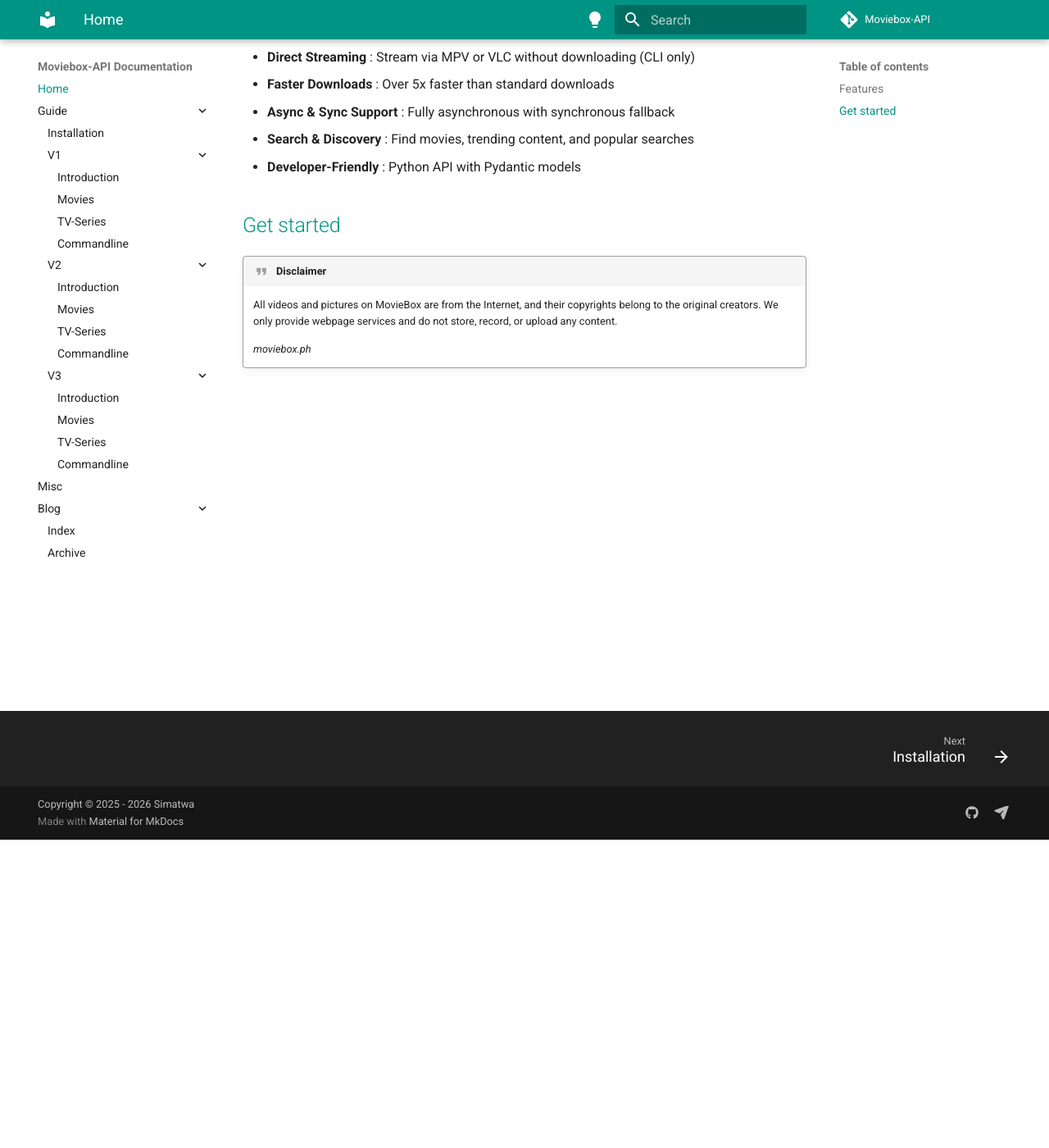
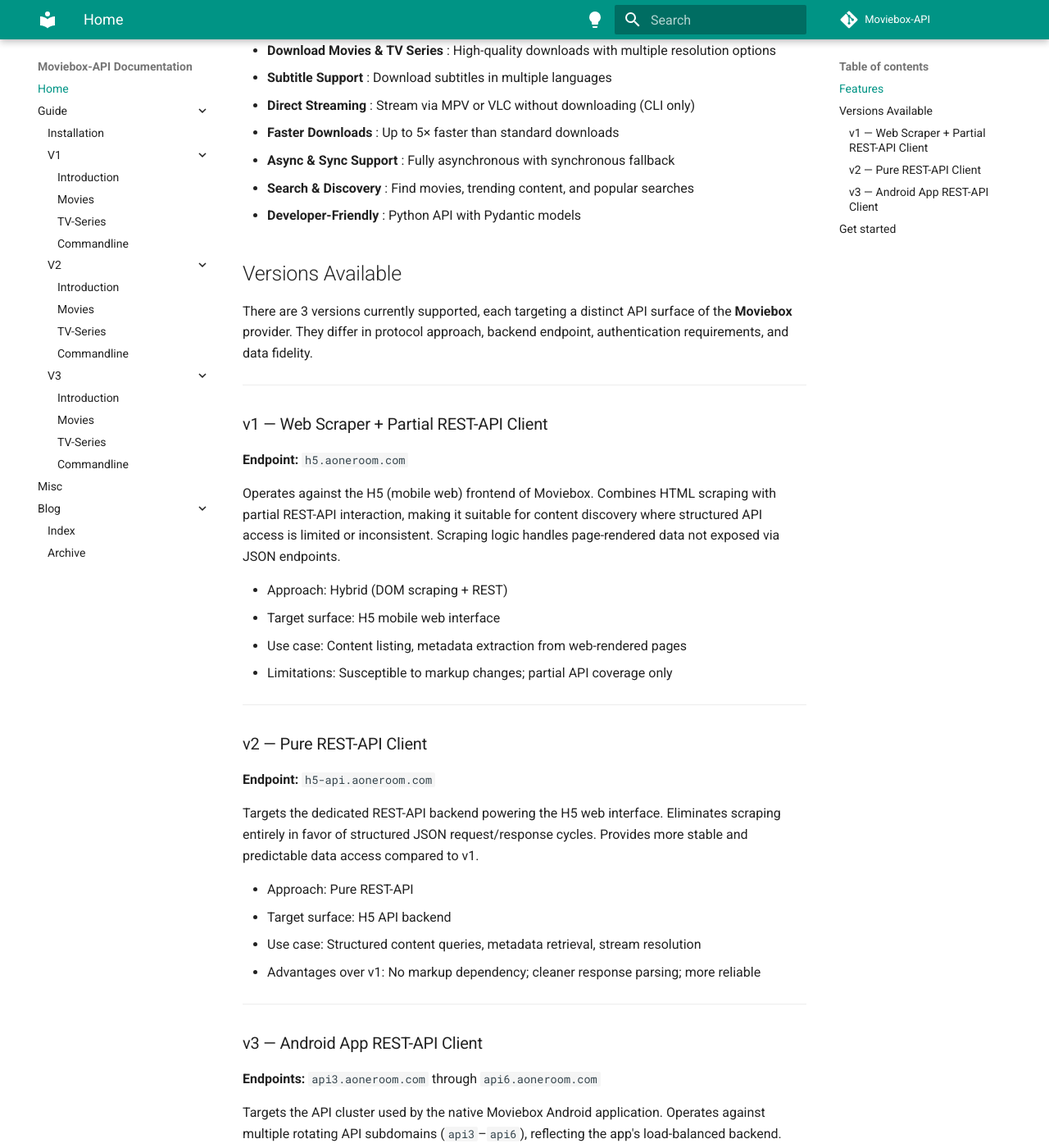
Before and after one commit to Simatwa/moviebox-api, an MkDocs documentation site: the page built from docs/index.md, in a window 1280 px wide and 1400 px high, scrolled down 376 px. Shown: the whole window at 82% size. Built offline with MkDocs 1.6.1 and Material for MkDocs 9.7.7, drawn with Linux system fonts in a browser that asks for light colours; comment, search, counter and statistics services are not loaded; some of the changed text lies outside the part shown.

Commit message:
docs(readme,documentation): include support for different versions info docs: Praise Moviebox content aggregation spirit

```diff
--- a/docs/index.md
+++ b/docs/index.md
@@ -14,13 +14,56 @@
 
 ## Features
 
-- **Download Movies & TV Series** : High-quality downloads with multiple resolution options
-- **Subtitle Support** : Download subtitles in multiple languages
-- **Direct Streaming** : Stream via MPV or VLC without downloading (CLI only)
-- **Faster Downloads** : Over 5x faster than standard downloads
-- **Async & Sync Support** : Fully asynchronous with synchronous fallback
-- **Search & Discovery** : Find movies, trending content, and popular searches
-- **Developer-Friendly** : Python API with Pydantic models
+* **Multi-Version Support** : Access multiple API versions (`v1`, `v2`, `v3`) for different provider services
+* **Download Movies & TV Series** : High-quality downloads with multiple resolution options
+* **Subtitle Support** : Download subtitles in multiple languages
+* **Direct Streaming** : Stream via MPV or VLC without downloading (CLI only)
+* **Faster Downloads** : Up to 5× faster than standard downloads
+* **Async & Sync Support** : Fully asynchronous with synchronous fallback
+* **Search & Discovery** : Find movies, trending content, and popular searches
+* **Developer-Friendly** : Python API with Pydantic models
+
+
+
+## Versions Available
+
+There are 3 versions currently supported, each targeting a distinct API surface of the **Moviebox** provider. They differ in protocol approach, backend endpoint, authentication requirements, and data fidelity.
+
+---
+
+### v1 — Web Scraper + Partial REST-API Client
+**Endpoint:** `h5.aoneroom.com`
+
+Operates against the H5 (mobile web) frontend of Moviebox. Combines HTML scraping with partial REST-API interaction, making it suitable for content discovery where structured API access is limited or inconsistent. Scraping logic handles page-rendered data not exposed via JSON endpoints.
+
+- Approach: Hybrid (DOM scraping + REST)
+- Target surface: H5 mobile web interface
+- Use case: Content listing, metadata extraction from web-rendered pages
+- Limitations: Susceptible to markup changes; partial API coverage only
+
+---
+
+### v2 — Pure REST-API Client
+**Endpoint:** `h5-api.aoneroom.com`
+
+Targets the dedicated REST-API backend powering the H5 web interface. Eliminates scraping entirely in favor of structured JSON request/response cycles. Provides more stable and predictable data access compared to v1.
+
+- Approach: Pure REST-API
+- Target surface: H5 API backend
+- Use case: Structured content queries, metadata retrieval, stream resolution
+- Advantages over v1: No markup dependency; cleaner response parsing; more reliable
+
+---
+
+### v3 — Android App REST-API Client
+**Endpoints:** `api3.aoneroom.com` through `api6.aoneroom.com`
+
+Targets the API cluster used by the native Moviebox Android application. Operates against multiple rotating API subdomains (`api3`–`api6`), reflecting the app's load-balanced backend. Typically exposes higher data fidelity, broader content coverage, and app-exclusive endpoints not available via the H5 surfaces.
+
+- Approach: Pure REST-API
+- Target surface: Android app backend (multi-host)
+- Use case: Full content catalog access, app-tier stream quality, extended metadata
+- Advantages over v1/v2: Wider endpoint coverage; app-grade API access; multi-host failover support
 
 
 ## [Get started](./installation.md)
@@ -29,3 +72,8 @@
     All videos and pictures on MovieBox are from the Internet, and their copyrights belong to the original creators. We only provide webpage services and do not store, record, or upload any content.
 
     *moviebox.ph*
+
+<div align=center>
+
+**Long live Moviebox spirit.**
+</div>
```
Also changed, not shown: README.md (+21 -9 lines).
